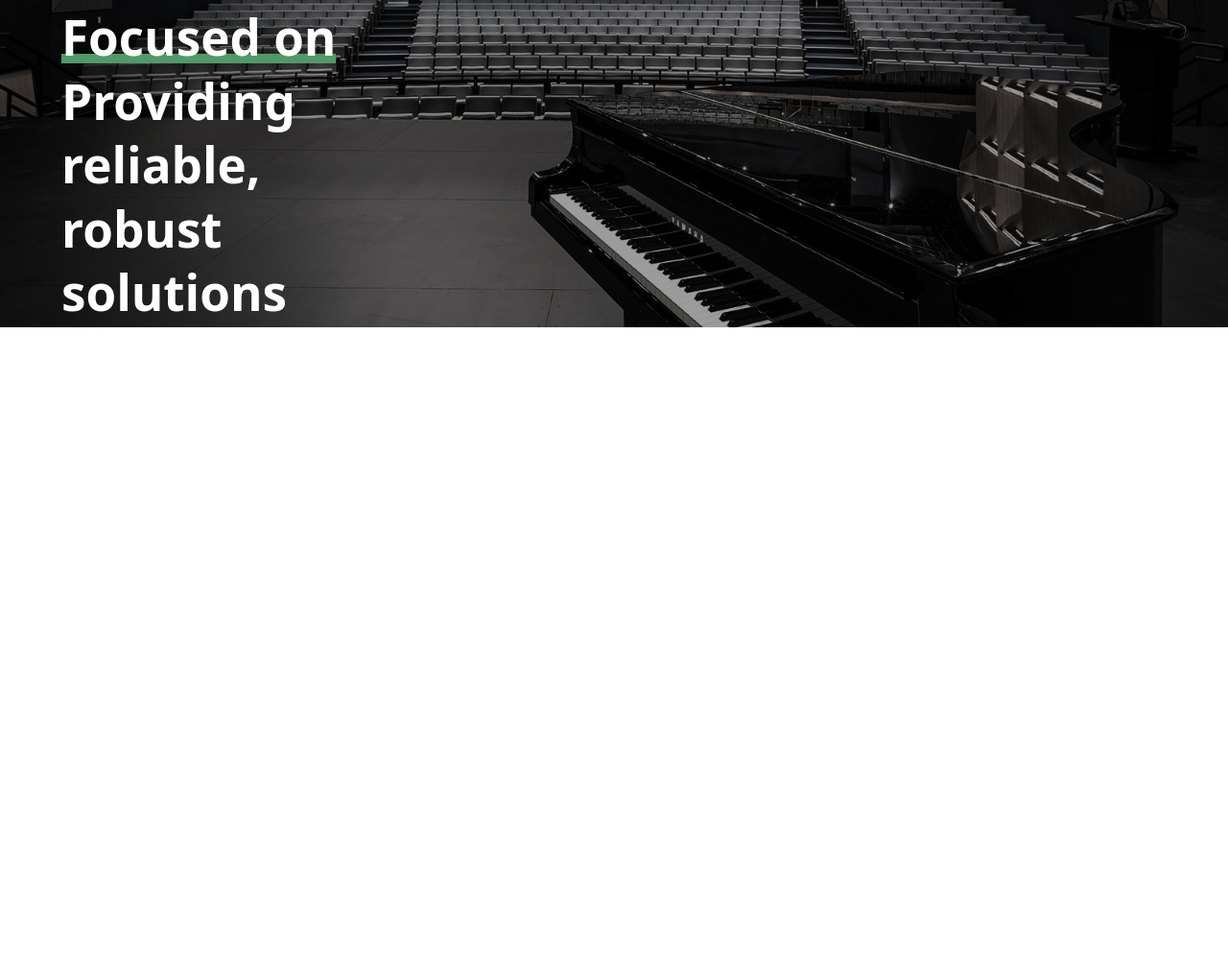
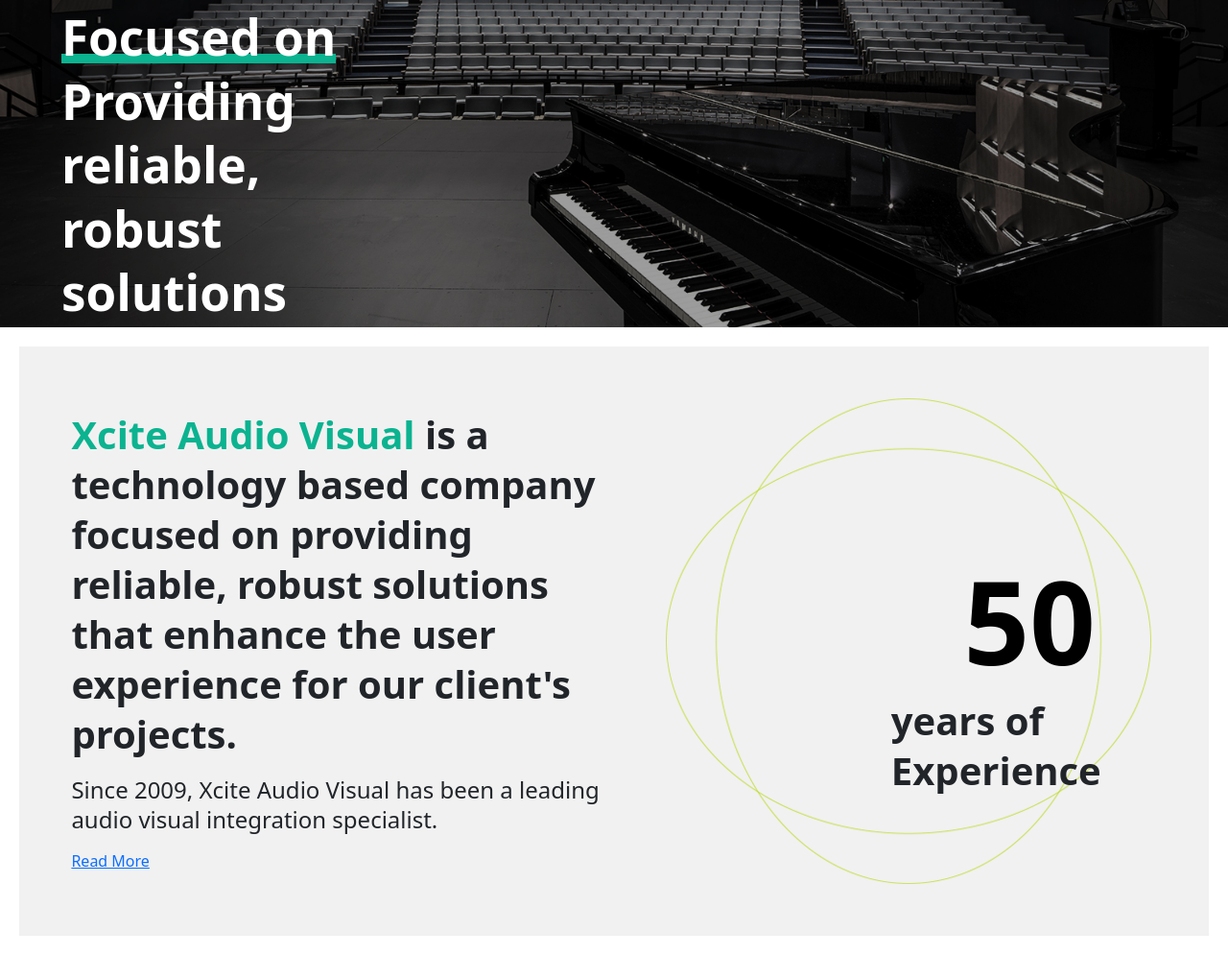
Before and after one commit to Imprasna/designplus, a plain HTML site: page index.html in a window 1280 px wide. Shown: the part 300-1295 px from the top of the page at 96% size. Before the commit the page ends 800 px from the top, so only its background shows below. Drawn offline with nearby package versions, Linux system fonts and the light colour scheme.

Commit message:
Layout updated

```diff
--- a/index.html
+++ b/index.html
@@ -1,14 +1,18 @@
 <!DOCTYPE html>
 <html lang="en">
+
 <head>
   <meta charset="UTF-8">
   <meta http-equiv="X-UA-Compatible" content="IE=edge">
   <meta name="viewport" content="width=device-width, initial-scale=1.0">
-    <link href="https://cdn.jsdelivr.net/npm/bootstrap@5.1.3/dist/css/bootstrap.min.css" rel="stylesheet" crossorigin="anonymous">
-    <script src="https://cdn.jsdelivr.net/npm/bootstrap@5.1.3/dist/js/bootstrap.bundle.min.js" crossorigin="anonymous"></script>
+  <link href="https://cdn.jsdelivr.net/npm/bootstrap@5.1.3/dist/css/bootstrap.min.css" rel="stylesheet"
+    crossorigin="anonymous">
+  <script src="https://cdn.jsdelivr.net/npm/bootstrap@5.1.3/dist/js/bootstrap.bundle.min.js" crossorigin="anonymous">
+  </script>
   <link rel="stylesheet" href="style.css">
   <title>DesignPlus</title>
 </head>
+
 <body>
 
   <header>
@@ -16,7 +20,9 @@
       <nav class="navbar navbar-expand-lg navbar-light bg-light">
         <div class="container-fluid">
           <a class="navbar-brand" href="#"><img src="assets/Images/XCITEAV_logo.svg" alt=""></a>
-                  <button class="navbar-toggler" type="button" data-bs-toggle="collapse" data-bs-target="#navbarSupportedContent" aria-controls="navbarSupportedContent" aria-expanded="false" aria-label="Toggle navigation">
+          <button class="navbar-toggler" type="button" data-bs-toggle="collapse"
+            data-bs-target="#navbarSupportedContent" aria-controls="navbarSupportedContent" aria-expanded="false"
+            aria-label="Toggle navigation">
             <span class="navbar-toggler-icon"></span>
           </button>
           <div class="collapse navbar-collapse" id="navbarSupportedContent">
@@ -62,6 +68,32 @@
         </p>
       </div>
     </section>
+
+    <section>
+      <div class="container-fluid second_sec">
+        <div class="container-fluid">
+          <div class="row second_sec-block">
+            <div class="col-sm-5 col-md-6">
+              <p>
+                <span>Xcite Audio Visual</span> is a technology based company focused on providing reliable, robust
+                solutions that enhance the user experience for our client's projects.
+              </p>
+              <p class="description">
+                Since 2009, Xcite Audio Visual has been a leading audio visual integration specialist.
+              </p>
+              <a href="#">Read More</a>
+            </div>
+            <div class="col-sm-5 col-md-6 second_sec-img">
+              <img src="assets/Images/about-ring.png" alt="">
+              <p class="fifty">
+                <span>50</span>
+                years of Experience
+              </p>
+            </div>
+          </div>
+        </div>
+      </div>
+    </section>
   </main>
 
   <footer></footer>
@@ -69,4 +101,5 @@
 
 
 </body>
+
 </html>
--- a/style.css
+++ b/style.css
@@ -43,6 +43,59 @@
     left: 0;
     width: 100%;
     height: 10px;
-    background: #539867;
+    background: #0BB390;
     z-index: -1;
 }
+
+.container-fluid.second_sec {
+    padding: 20px;
+    background: #fff;
+}
+
+.container-fluid.second_sec > .container-fluid {
+    background: #f1f1f1;
+}
+
+.row.second_sec-block {
+    display: flex;
+    align-items: center;
+    width: 95%;
+    margin: 0 auto;
+    padding: 3rem 0;
+}
+
+.row.second_sec-block > .col-sm-5.col-md-6 > p {
+    font-size: 2.5rem;
+    line-height: 1.3;
+    font-weight: 600;
+}
+
+.row.second_sec-block > .col-sm-5.col-md-6 > p span {
+    color: #0BB390;
+}
+
+.col-sm-5.col-md-6.second_sec-img {
+    display: flex;
+    justify-content: end;
+    position: relative;
+}
+
+.row.second_sec-block > .col-sm-5.col-md-6 > p.description {
+    font-size: 1.5rem;
+    font-weight: 400;
+}
+
+.col-sm-5.col-md-6.second_sec-img > p.fifty {
+    position: absolute;
+    top: 10rem;
+    left: 50%;
+    display: flex;
+    flex-direction: column;
+    align-items: center;
+}
+
+.col-sm-5.col-md-6.second_sec-img > p.fifty span {
+    font-size: 3em;
+    font-weight: 700;
+    color: #000;
+}
```
Lines whose indentation alone changed are shown as unchanged.
